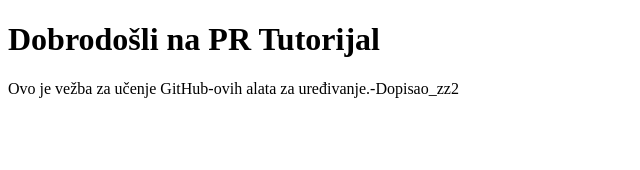
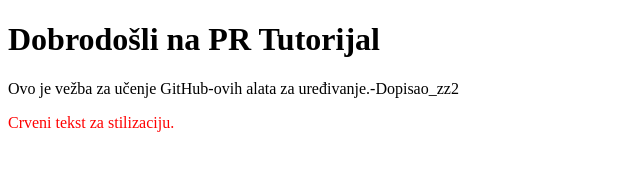
Before and after one commit to zzexon/pr-tutorial-pog5, a plain HTML site: page index.html in a window 1280 px wide. Shown: the whole page, without its empty margins (0-640 px from the left). Drawn offline with Linux system fonts and the light colour scheme.

Commit message:
Dodat drugi paragraf u index.html -zz1

```diff
--- a/index.html
+++ b/index.html
@@ -7,5 +7,6 @@
     <body>
         <h1>Dobrodošli na PR Tutorijal</h1>
         <p>Ovo je vežba za učenje GitHub-ovih alata za uređivanje.-Dopisao_zz2</p>
+	<p style="color: red;">Crveni tekst za stilizaciju.</p>
     </body>
     </html>
```
